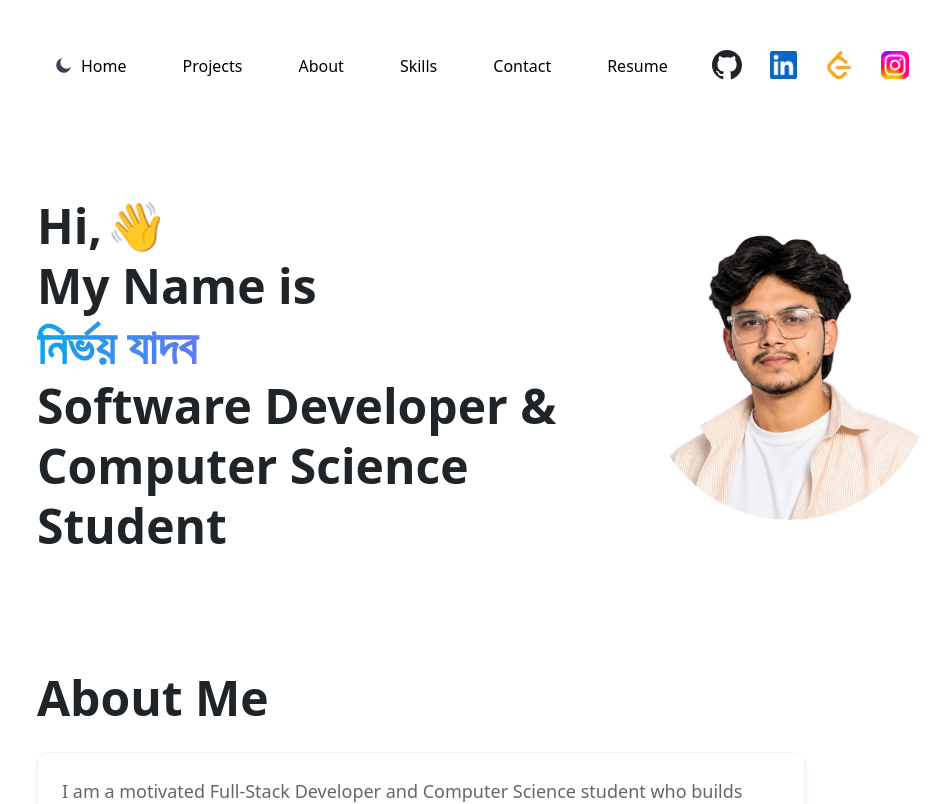
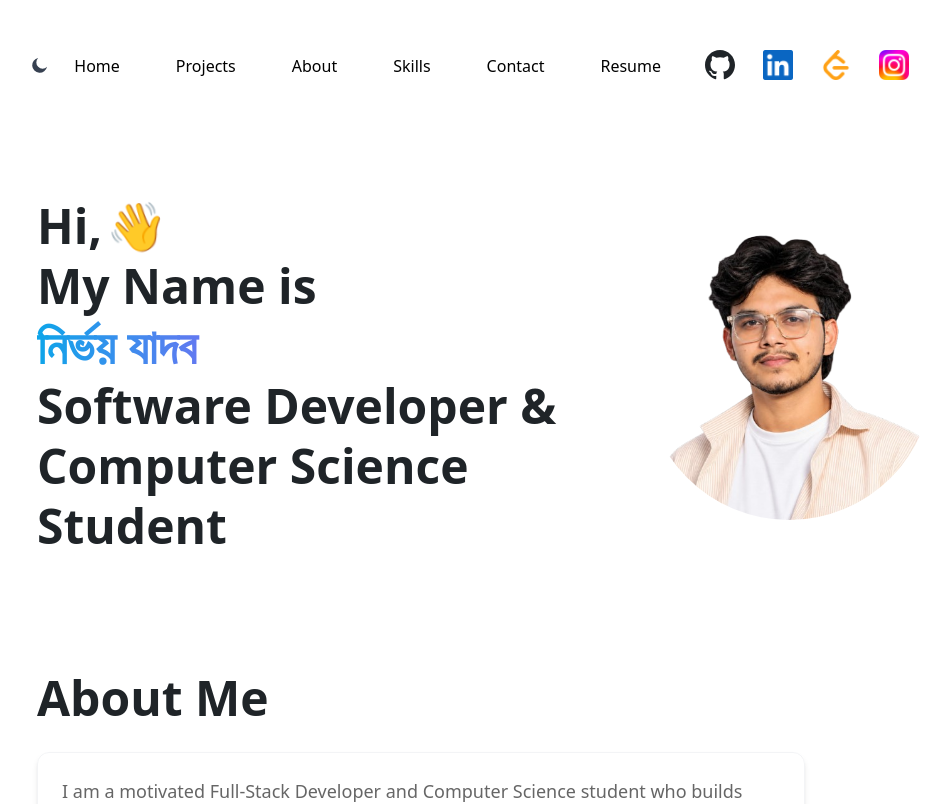
Before and after one commit to nirbhaycodess/Portfolio_, a React (Create React App) app: page / in a window 1280 px wide. Shown: the top 804 px of the page, without its empty margins (155-1105 px from the left). Built offline with nearby package versions, Linux system fonts and the light colour scheme.

Commit message:
Adjust desktop theme toggle position

```diff
--- a/src/Components/Header.jsx
+++ b/src/Components/Header.jsx
@@ -38,7 +38,7 @@ function Header() {
   return (
     <header className="container mx-auto md:flex justify-between py-2 max-width">
       <div className="flex justify-between items-center py-2 md:py-10">
-        <div className="ml-2">
+        <div className="ml-2 md:-ml-4">
           <button onClick={toggleTheme} aria-label="Toggle theme" className="inline-flex items-center justify-center rounded-full p-2 hover:bg-gray-100 dark:hover:bg-gray-800">
             {isDark ? (
               <svg xmlns="http://www.w3.org/2000/svg" width="20" height="20" viewBox="0 0 24 24" fill="currentColor" className="text-yellow-300">
```
